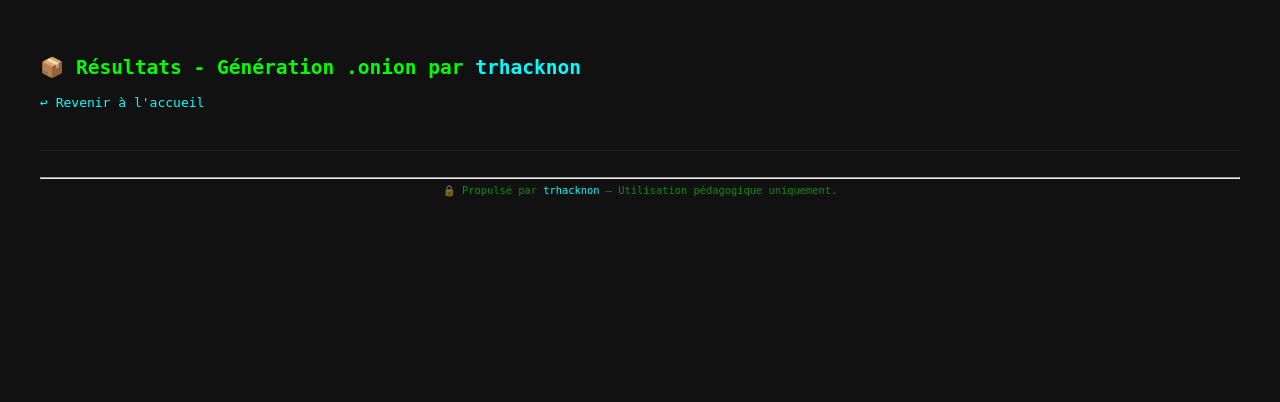
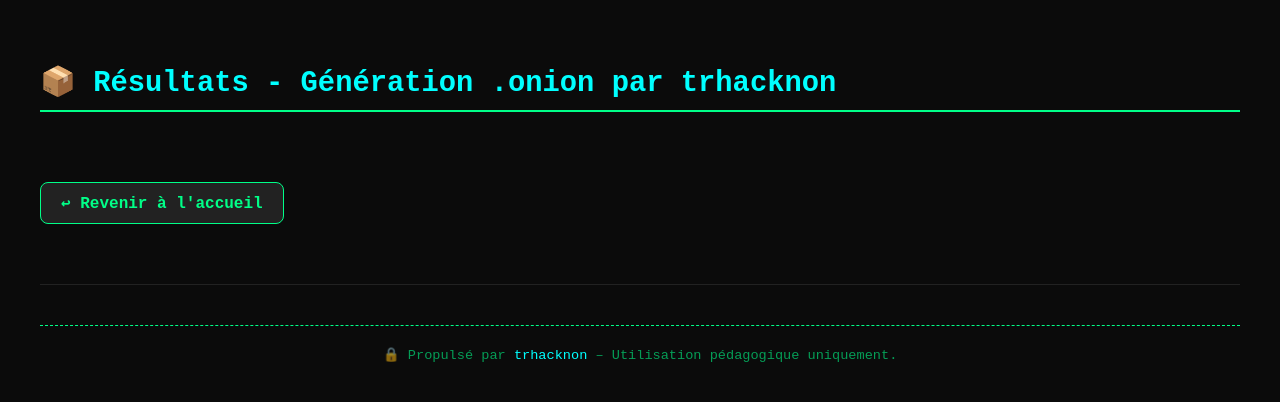
Before and after one commit to trh4ckn0n/onionme, a Flask app: template templates/result.html in a window 1280 px wide. Shown: the top 402 px of the page. Run offline with Flask 3, Linux system fonts and the light colour scheme; the template is opened without the code that fills it, so the values that code supplies are empty.

Commit message:
Update result.html

```diff
--- a/templates/result.html
+++ b/templates/result.html
@@ -2,31 +2,90 @@
 <html lang="fr">
 <head>
     <meta charset="UTF-8">
-    <title>Résultats - onionme by trhacknon</title>
+    <title>Résultats .onion – trhacknon</title>
     <link rel="stylesheet" href="{{ url_for('static', filename='style.css') }}">
     <style>
         body {
-            background: #111;
-            color: #0f0;
-            font-family: monospace;
+            background: #0b0b0b;
+            color: #00ff88;
+            font-family: 'Courier New', Courier, monospace;
             padding: 40px;
         }
+
+        h2 {
+            color: #00ffff;
+            font-size: 1.8em;
+            margin-bottom: 30px;
+            border-bottom: 2px solid #00ff88;
+            padding-bottom: 10px;
+        }
+
         .onion-block {
-            border: 1px dashed #0f0;
-            padding: 15px;
-            margin-bottom: 20px;
+            background-color: #111;
+            border: 1px dashed #00ff88;
+            border-radius: 12px;
+            padding: 20px;
+            margin-bottom: 30px;
+            box-shadow: 0 0 15px #00ff8855;
+            transition: transform 0.2s, box-shadow 0.2s;
         }
+
+        .onion-block:hover {
+            transform: scale(1.01);
+            box-shadow: 0 0 25px #00ffcc88;
+        }
+
+        strong {
+            color: #0ff;
+        }
+
+        p {
+            margin: 8px 0;
+        }
+
+        .error {
+            color: #ff5555;
+            font-weight: bold;
+        }
+
         a {
-            color: #0ff;
+            color: #00ccff;
+            text-decoration: none;
+            transition: color 0.2s;
+        }
+
+        a:hover {
+            color: #ffff66;
+        }
+
+        .back-link {
+            display: inline-block;
+            margin-top: 40px;
+            padding: 10px 20px;
+            background-color: #222;
+            border: 1px solid #00ff88;
+            border-radius: 8px;
+            color: #00ff88;
+            font-weight: bold;
             text-decoration: none;
         }
-        a:hover {
-            color: #ff0;
+
+        .back-link:hover {
+            background-color: #00ff88;
+            color: #000;
         }
+
         .footer {
-            margin-top: 40px;
-            font-size: 0.8em;
-            color: #0f08;
+            margin-top: 60px;
+            font-size: 0.85em;
+            color: #00ff8899;
+            text-align: center;
+        }
+
+        hr {
+            border: none;
+            border-top: 1px dashed #00ff88;
+            margin: 20px 0;
         }
     </style>
 </head>
@@ -35,20 +94,22 @@
 
     {% for prefix, data in results.items() %}
         <div class="onion-block">
-            <p><strong>🎯 Prefix :</strong> {{ prefix }}</p>
+            <p><strong>🎯 Prefix :</strong> <code>{{ prefix }}</code></p>
+
             {% if data.error %}
-                <p style="color: red;"><strong>Erreur :</strong> {{ data.error }}</p>
+                <p class="error">❌ Erreur : {{ data.error }}</p>
             {% else %}
-                <p><strong>🔗 Adresse .onion :</strong> {{ data.onion }}</p>
-                <p>📁 <a href="{{ url_for('download_key', onion=data.onion, filename='hostname') }}">Télécharger hostname</a></p>
-                <p>🔑 <a href="{{ url_for('download_key', onion=data.onion, filename='hs_ed25519_public_key') }}">Télécharger clé publique</a></p>
-                <p>🔐 <a href="{{ url_for('download_key', onion=data.onion, filename='hs_ed25519_secret_key') }}">Télécharger clé secrète</a></p>
-                <hr>
+                <p><strong>🔗 Adresse .onion :</strong> <code>{{ data.onion }}</code></p>
+                <ul>
+                    <li>📁 <a href="{{ url_for('download_key', onion=data.onion, filename='hostname') }}">Télécharger hostname</a></li>
+                    <li>🔑 <a href="{{ url_for('download_key', onion=data.onion, filename='hs_ed25519_public_key') }}">Télécharger clé publique</a></li>
+                    <li>🔐 <a href="{{ url_for('download_key', onion=data.onion, filename='hs_ed25519_secret_key') }}">Télécharger clé secrète</a></li>
+                </ul>
             {% endif %}
         </div>
     {% endfor %}
 
-    <a href="{{ url_for('index') }}">↩ Revenir à l'accueil</a>
+    <a href="{{ url_for('index') }}" class="back-link">↩ Revenir à l'accueil</a>
 
     <div class="footer">
         <hr>
```
